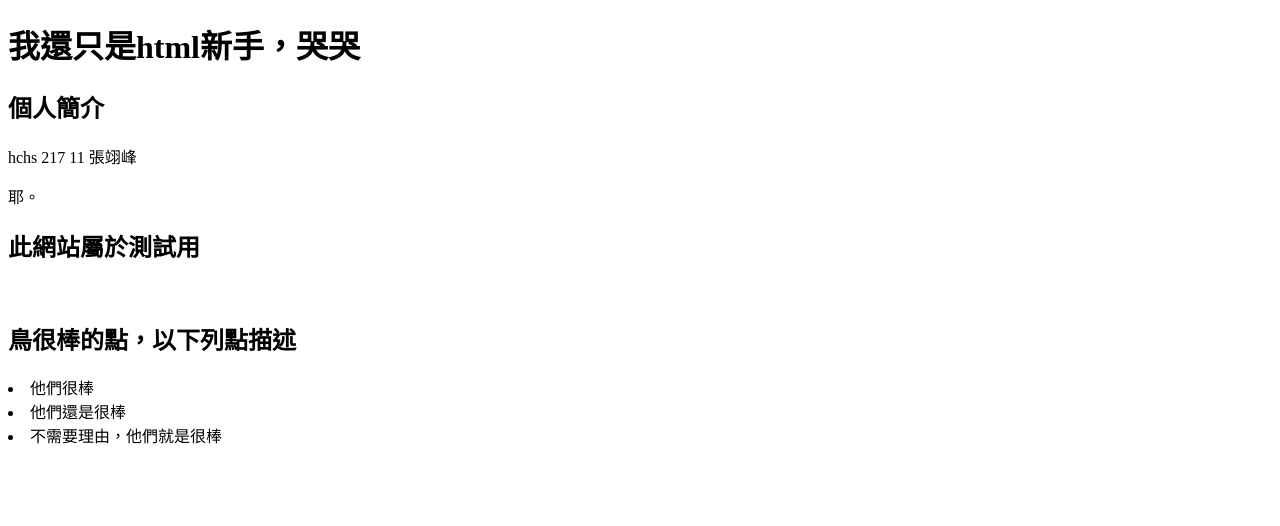
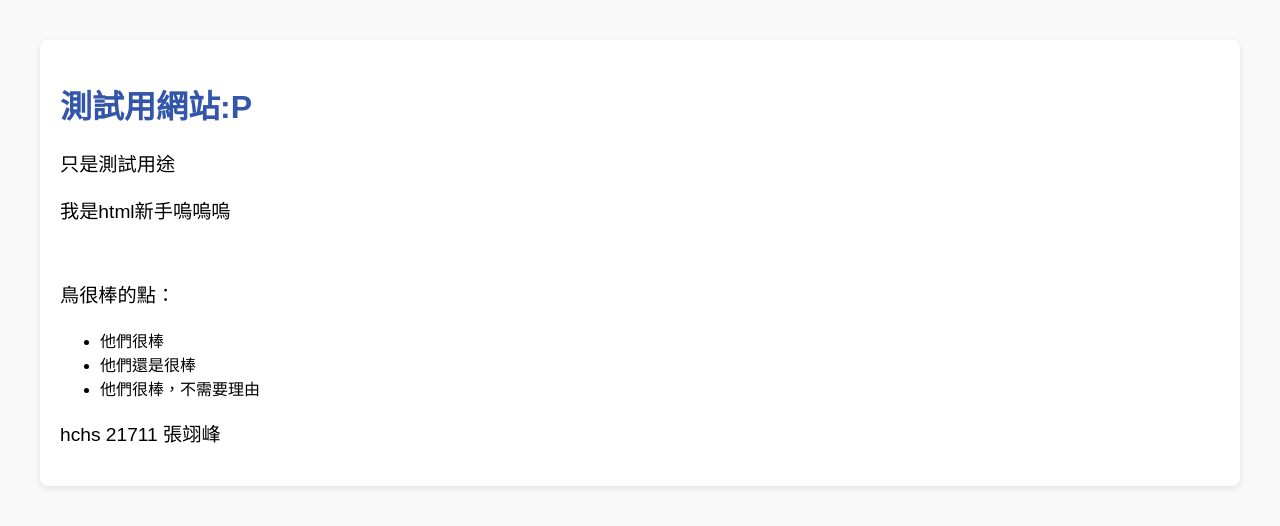
Before and after one commit to yifeng0222/yifeng0222.github.io, a plain HTML site: page index.html in a window 1280 px wide. Drawn offline with Linux system fonts and the light colour scheme.

Commit message:
Update index.html

```diff
--- a/index.html
+++ b/index.html
@@ -1,19 +1,29 @@
 <!DOCTYPE html>
-<html lang="zh-TW">
+<html lang="zh-Hant">
 <head>
-    <title>測試用:P</title>
+    <meta charset="UTF-8">
+    <title>測試用網站:P</title>
+    <meta name="viewport" content="width=device-width, initial-scale=1.0">
+    <style>
+        body { font-family: Arial, sans-serif; margin: 40px; background: #f9f9f9; }
+        h1 { color: #3355aa; }
+        p { font-size: 1.2em; }
+        .box { background: #fff; padding: 20px; border-radius: 8px; box-shadow: 0 2px 6px rgba(0,0,0,0.1);}
+    </style>
 </head>
 <body>
-       <h1>我還只是html新手，哭哭</h1>
-       <h2>個人簡介</h2>
-            <p>hchs 217 11 張翊峰</p>
-            <p>耶。</p>
-
-       <h2>此網站屬於測試用</h2>
-       <br>
-       <h2>鳥很棒的點，以下列點描述</h2>
-                <li>他們很棒</li>
-                <li>他們還是很棒</li>
-                <li>不需要理由，他們就是很棒</li>
+    <div class="box">
+        <h1>測試用網站:P</h1>
+        <p>只是測試用途</p>
+        <p>我是html新手嗚嗚嗚</p>
+        <br>
+        <p>鳥很棒的點：</p>
+        <ul>
+            <li>他們很棒</li>
+            <li>他們還是很棒</li>
+            <li>他們很棒，不需要理由</li>
+        </ul>
+        <p>hchs 21711 張翊峰</p>
+    </div>
 </body>
 </html>
```
